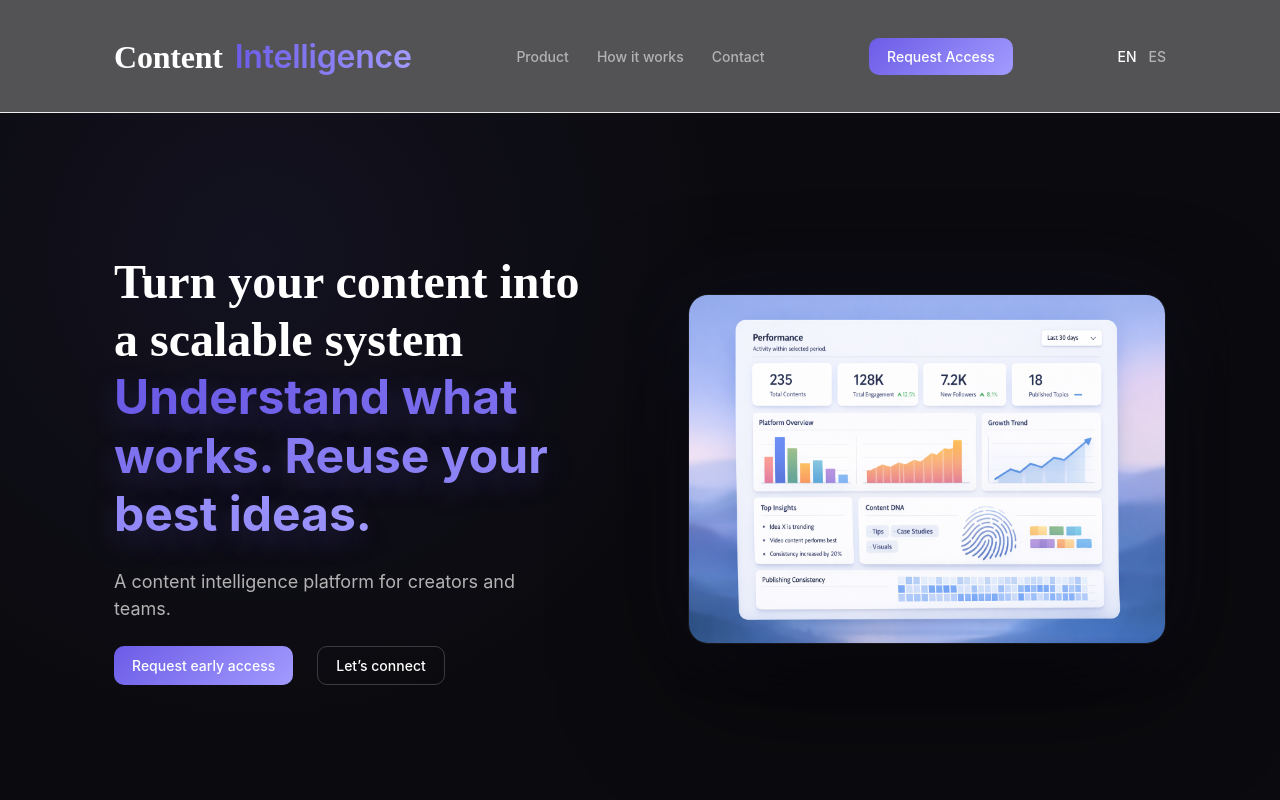
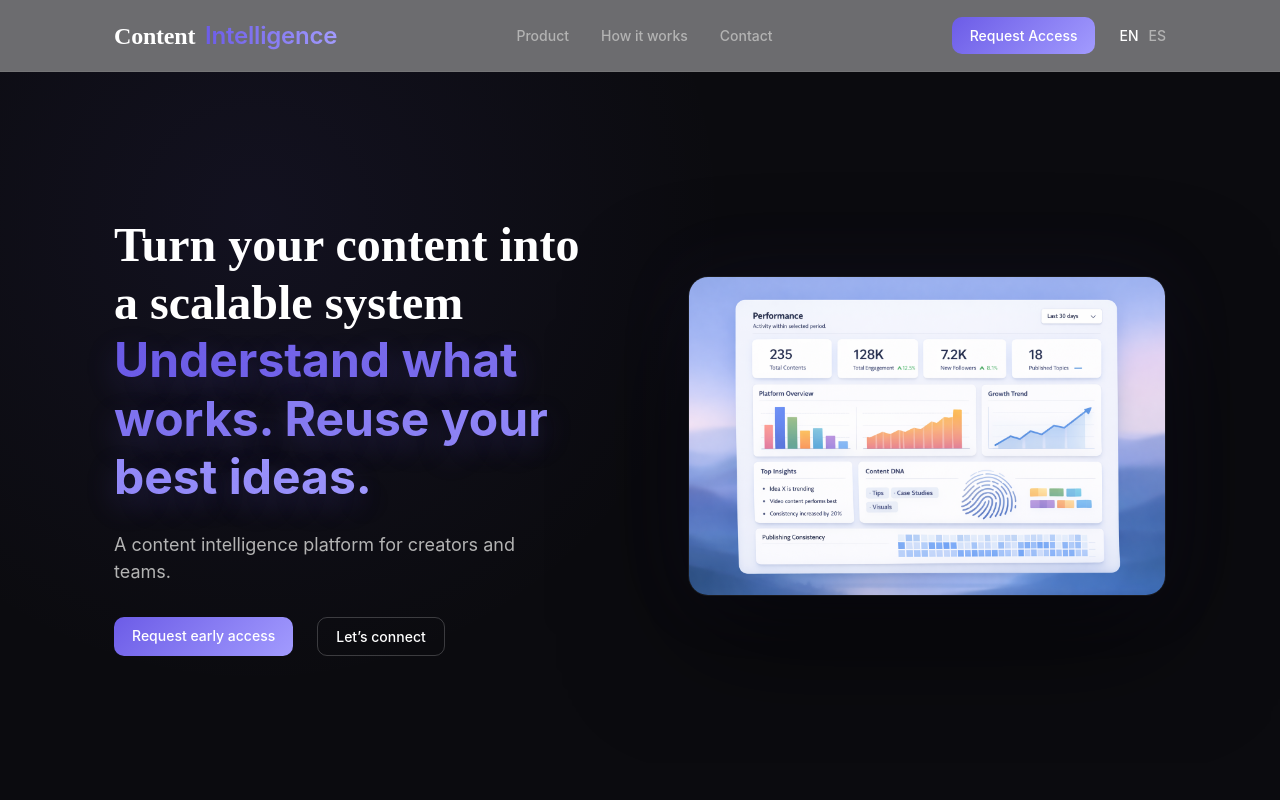
Before and after one commit to ruedalibre/landing-portfolio-content-intelligence-app, a React (Vite) app in the folder landing-portfolio-content-intelligence-app/: page / in a window 1280 px wide. Shown: the top 800 px of the page. Built offline with nearby package versions, Linux system fonts and the light colour scheme.

Commit message:
Refinamiento estilos e interactividad navbar y botones CTA

```diff
--- a/landing-portfolio-content-intelligence-app/src/components/layout/Navbar.tsx
+++ b/landing-portfolio-content-intelligence-app/src/components/layout/Navbar.tsx
@@ -18,17 +18,17 @@ const Navbar = () => {
 
         {/* LINKS */}
         <div className="navbar__links">
-          <a href="#product">Product</a>
-          <a href="#how">How it works</a>
-          <a href="#contact">Contact</a>
+          <a className="nav__link" href="#product">Product</a>
+          <a className="nav__link" href="#how-it-works">How it works</a>
+          <a className="nav__link" href="#contact">Contact</a>
         </div>
 
-        {/* CTA */}
+        {/* ACTIONS */}
         <div className="navbar__actions">
-          <button className="btn btn--primary">Request Access</button>
-        </div>
+          <a href="#contact" className="btn btn--primary">
+            Request Access
+          </a>
 
-        {/* 🌍 LANGUAGE SWITCH */}
           <div className="lang-switch">
             <button
               onClick={() => changeLang("en")}
@@ -45,6 +45,7 @@ const Navbar = () => {
             </button>
           </div>
         </div>
+      </div>
     </nav>
   );
 };
--- a/landing-portfolio-content-intelligence-app/src/components/sections/Hero.tsx
+++ b/landing-portfolio-content-intelligence-app/src/components/sections/Hero.tsx
@@ -1,18 +1,19 @@
 import heroImage from "../../assets/images/dashboard.png";
-import { useTranslation } from "react-i18next";
+// import { useTranslation } from "react-i18next";
 
 const Hero = () => {
-  const { t } = useTranslation("landing");
-  console.log(t("hero.subtitle"));
+  // const { t } = useTranslation("landing");
 
   return (
-    <section className="hero">
+    <section id="top" className="hero">
       <div className="container hero__grid">
         {/* LEFT */}
         <div className="hero__content">
           <h1 className="hero__title">
             Turn your content into a scalable system{" "}
-            <span className="highlight">Understand what works. Reuse your best ideas.</span>
+            <span className="highlight">
+              Understand what works. Reuse your best ideas.
+            </span>
           </h1>
 
           <p className="hero__subtitle">
@@ -20,9 +21,13 @@ const Hero = () => {
           </p>
 
           <div className="hero__cta">
-            <button className="btn btn--primary">Request early access</button>
+            <a href="#contact" className="btn btn--primary">
+              Request early access
+            </a>
 
-            <button className="btn btn--secondary">Let’s connect</button>
+            <a href="#contact" className="btn btn--secondary">
+              Let’s connect
+            </a>
           </div>
         </div>
 
--- a/landing-portfolio-content-intelligence-app/src/styles/layout/_navbar.scss
+++ b/landing-portfolio-content-intelligence-app/src/styles/layout/_navbar.scss
@@ -5,25 +5,26 @@
   top: 0;
   z-index: 100;
 
-  background: rgba(11, 11, 15, 0.7);
+  height: 72px;
+
+  background: rgba(11, 11, 15, 0.6);
   backdrop-filter: blur(10px);
 
-  border-bottom: 1px solid rgba(255, 255, 255, 0.05);
-  padding: 20px 0;
-  border-bottom: 1px solid #eee;
+  border-bottom: 1px solid rgba(255, 255, 255, 0.06);
 }
 
+/* CONTAINER INTERNO */
 .navbar__content {
   display: flex;
   align-items: center;
   justify-content: space-between;
-  height: 72px;
+  height: 100%;
 }
 
-/* 🔤 LOGO / BRANDING */
+/* LOGO */
 .navbar__logo {
   font-family: $font-serif;
-  font-size: $fs-2xl;
+  font-size: $fs-xl;
   font-weight: $fw-semibold;
 
   color: $color-text-white;
@@ -40,10 +41,10 @@
   }
 }
 
-/* 🔗 LINKS */
+/* LINKS DE NAVEGACIÓN */
 .navbar__links {
   display: flex;
-  gap: 28px;
+  gap: 32px;
 
   a {
     font-family: $font-sans;
@@ -54,7 +55,7 @@
     text-decoration: none;
 
     position: relative;
-    transition: all 0.2s ease;
+    transition: color 0.2s ease;
 
     &:hover {
       color: $color-text-white;
@@ -68,7 +69,9 @@
       left: 0;
       width: 0;
       height: 1px;
+
       background: $color-text-white;
+
       transition: width 0.2s ease;
     }
 
@@ -78,14 +81,26 @@
   }
 }
 
-/* 🎯 CTA */
+/* ACCIONES (CTA + LANG) */
 .navbar__actions {
   display: flex;
+  align-items: center;
+  gap: 24px;
 }
 
+/* CTA BUTTON */
+.navbar__actions .btn {
+  text-decoration: none;
+
+  &::after {
+    display: none;
+  }
+}
+
+/* LANGUAGE SWITCH */
 .lang-switch {
   display: flex;
-  gap: 12px;
+  gap: 10px;
 
   button {
     font-family: $font-sans;
@@ -97,12 +112,19 @@
     border: none;
     cursor: pointer;
 
+    transition: color 0.2s ease;
+
+    &:hover {
+      color: $color-text-white;
+    }
+
     &.active {
       color: $color-text-white;
     }
   }
 }
 
+/* RESPONSIVE */
 @media (max-width: 768px) {
   .navbar__links {
     display: none;
--- a/landing-portfolio-content-intelligence-app/src/styles/sections/_hero.scss
+++ b/landing-portfolio-content-intelligence-app/src/styles/sections/_hero.scss
@@ -1,11 +1,12 @@
 @use "../abstracts/variables" as *;
 
 .hero {
-  padding: $space-9 0;
-  background: $color-bg-dark;
-  color: $color-text-white;
+  min-height: calc(100vh - 72px);
+  display: flex;
+  align-items: center;
 
-  /* fondo premium sutil */
+  padding: $space-8 0;
+
   background:
     radial-gradient(
       circle at 20% 20%,
@@ -13,6 +14,8 @@
       transparent 40%
     ),
     $color-bg-dark;
+
+  color: $color-text-white;
 }
 
 /* GRID */
@@ -46,7 +49,6 @@
   -webkit-background-clip: text;
   -webkit-text-fill-color: transparent;
 
-  /* glow sutil */
   text-shadow: 0 10px 30px rgba(108, 92, 231, 0.25);
 }
 
@@ -56,18 +58,11 @@
   font-size: $fs-lg;
   color: $color-text-white-muted;
 
-  margin-bottom: $space-3;
   line-height: $lh-normal;
 
+  margin-bottom: $space-4;
+
   max-width: 460px;
-}
-
-/* DESCRIPTION */
-.hero__description {
-  font-size: $fs-sm;
-  color: $color-text-muted;
-
-  margin-bottom: $space-5;
 }
 
 /* CTA */
@@ -84,7 +79,8 @@
   img {
     width: 100%;
     max-width: 560px;
-    height: 350px;
+    height: auto;
+
     border-radius: 20px;
 
     border: 1px solid rgba(255, 255, 255, 0.06);
@@ -101,8 +97,10 @@
   }
 }
 
+/* MOBILE */
 @media (max-width: 768px) {
   .hero {
+    min-height: auto;
     padding: $space-8 0;
   }
 
@@ -117,7 +115,7 @@
   }
 
   .hero__subtitle {
-    margin: 0 auto $space-3;
+    margin: 0 auto $space-4;
   }
 
   .hero__cta {
--- a/landing-portfolio-content-intelligence-app/src/styles/ui/_button.scss
+++ b/landing-portfolio-content-intelligence-app/src/styles/ui/_button.scss
@@ -11,6 +11,8 @@
 
   border: none;
   transition: all 0.2s ease;
+  text-decoration: none;
+  appearance: none;
 }
 
 .btn--primary {
```
Lines whose indentation alone changed are shown as unchanged.
